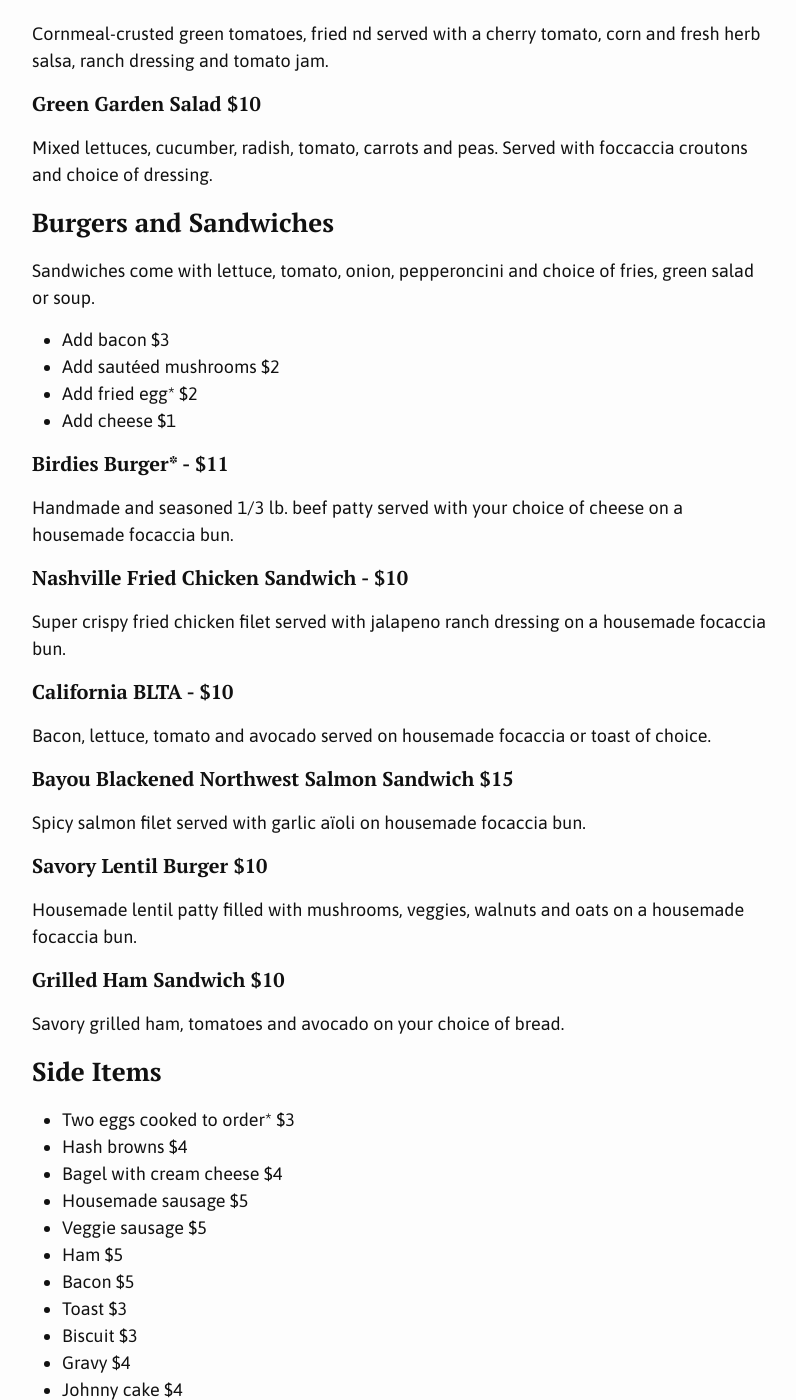
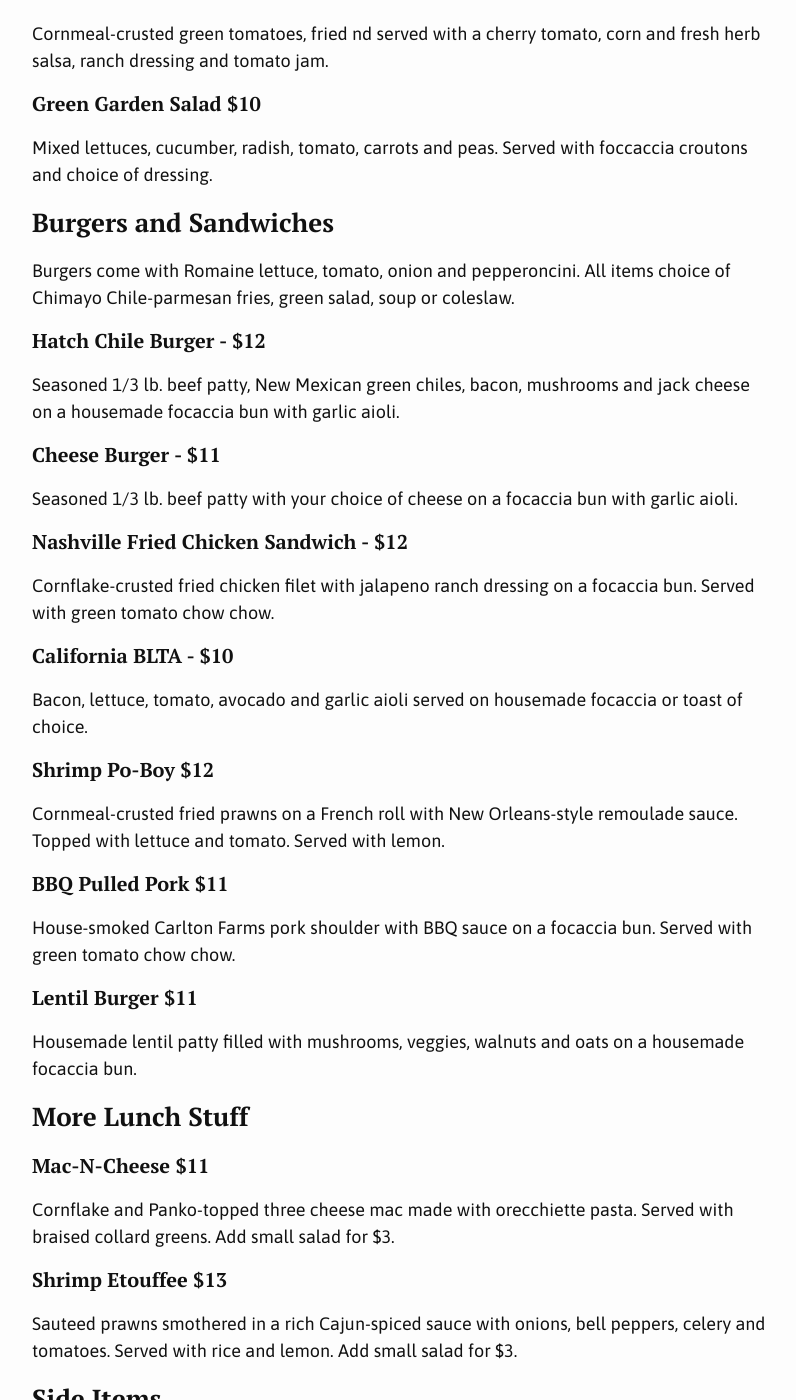
Before and after one commit to birdiescafe/birdiescafe.github.io, a Jekyll site: the page built from menu_081818.md, in a window 1280 px wide and 1400 px high, scrolled down 4745 px. Shown: the whole window, without its empty margins (238-1034 px from the left). Built offline with Jekyll 4.4.1, drawn with Linux system fonts in a browser that asks for light colours.

Commit message:
Update menu_081818.md

```diff
--- a/menu_081818.md
+++ b/menu_081818.md
@@ -130,29 +130,36 @@ Cornmeal-crusted green tomatoes, fried nd served with a cherry tomato, corn and
 Mixed lettuces, cucumber, radish, tomato, carrots and peas. Served with foccaccia croutons and choice of dressing.
 
 ### Burgers and Sandwiches
-Sandwiches come with lettuce, tomato, onion, pepperoncini and choice of fries, green salad or soup.
-- Add bacon $3
-- Add sautéed mushrooms $2
-- Add fried egg* $2
-- Add cheese $1
+Burgers come with Romaine lettuce, tomato, onion and pepperoncini. All items choice of Chimayo Chile-parmesan fries, green salad, soup or coleslaw.
 
-#### Birdies Burger* - $11
-Handmade and seasoned 1/3 lb. beef patty served with your choice of cheese on a housemade focaccia bun.
+#### Hatch Chile Burger - $12
+Seasoned 1/3 lb. beef patty, New Mexican green chiles, bacon, mushrooms and jack cheese on a housemade focaccia bun with garlic aioli.
 
-#### Nashville Fried Chicken Sandwich - $10
-Super crispy fried chicken filet served with jalapeno ranch dressing on a housemade focaccia bun.
+#### Cheese Burger - $11
+Seasoned 1/3 lb. beef patty with your choice of cheese on a focaccia bun with garlic aioli.
+
+#### Nashville Fried Chicken Sandwich - $12
+Cornflake-crusted fried chicken filet with jalapeno ranch dressing on a focaccia bun. Served with green tomato chow chow.
 
 #### California BLTA - $10
-Bacon, lettuce, tomato and avocado served on housemade focaccia or toast of choice.
+Bacon, lettuce, tomato, avocado and garlic aioli served on housemade focaccia or toast of choice.
 
-#### Bayou Blackened Northwest Salmon Sandwich $15
-Spicy salmon filet served with garlic aïoli on housemade focaccia bun.
+#### Shrimp Po-Boy $12
+Cornmeal-crusted fried prawns on a French roll with New Orleans-style remoulade sauce. Topped with lettuce and tomato. Served with lemon.
 
-#### Savory Lentil Burger $10
+#### BBQ Pulled Pork $11
+House-smoked Carlton Farms pork shoulder with BBQ sauce on a focaccia bun. Served with green tomato chow chow.
+
+#### Lentil Burger $11
 Housemade lentil patty filled with mushrooms, veggies, walnuts and oats on a housemade focaccia bun.
 
-#### Grilled Ham Sandwich $10
-Savory grilled ham, tomatoes and avocado on your choice of bread.
+### More Lunch Stuff
+
+#### Mac-N-Cheese $11
+Cornflake and Panko-topped three cheese mac made with orecchiette pasta. Served with braised collard greens. Add small salad for $3.
+
+#### Shrimp Etouffee $13
+Sauteed prawns smothered in a rich Cajun-spiced sauce with onions, bell peppers, celery and tomatoes. Served with rice and lemon. Add small salad for $3.
 
 ### Side Items
 
```
